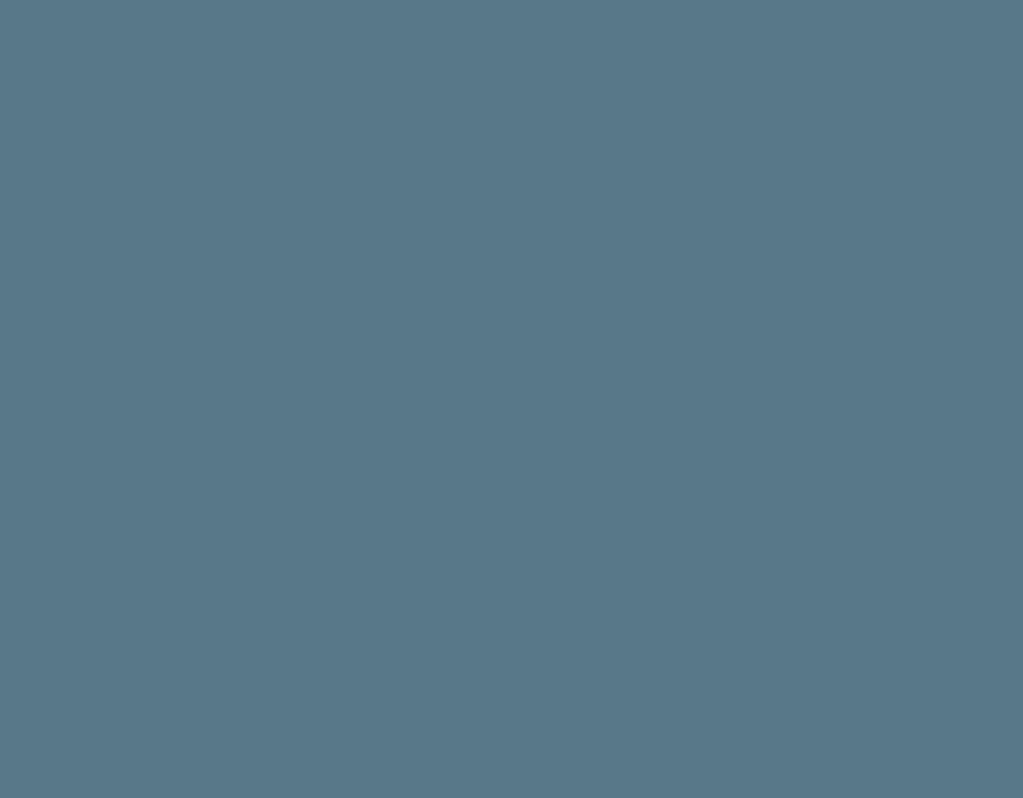
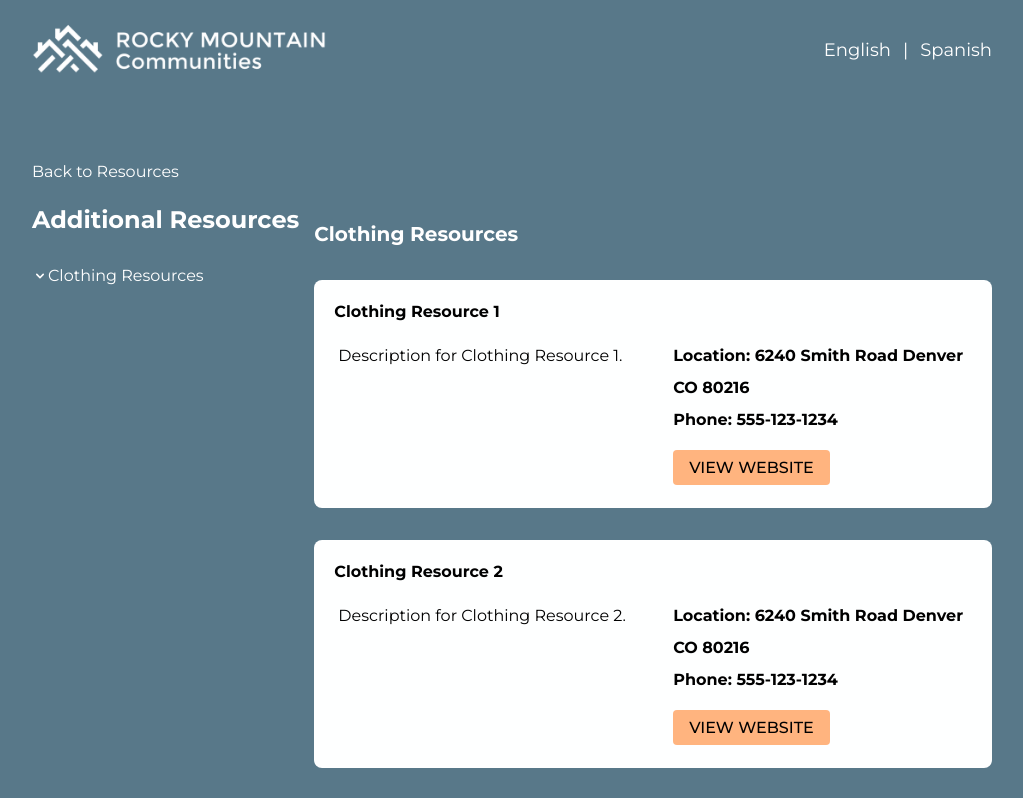
Before and after one commit to specollective/RMC-Resources, a Next.js app: page /additional-resources in a window 1280 px wide. Before the commit this address had no page. Shown: the top 798 px of the page, without its empty margins (128-1151 px from the left). Built offline with nearby package versions, Linux system fonts and the light colour scheme.

Commit message:
Update resources, correct type call

```diff
--- a/app/components/ResourcesSection.tsx
+++ b/app/components/ResourcesSection.tsx
@@ -2,10 +2,13 @@ import { capitalizeWords, formatTitleToId } from '@/app/utils/wordFormat';
 import ResourceCard from '@/app/components/ResourceCard';
 export interface Resource {
   title: string;
-  link: string;
   description: string;
   phone: string;
   location: string;
+  button: {
+    link: string;
+    text: string;
+  };
 }
 
 export interface ResourcesSectionProps {
--- /dev/null
+++ b/constants/resources/additional-resources/clothing-resources.json
@@ -0,0 +1,32 @@
+[
+  {
+    "title": "Clothing Resource 1",
+    "button": {
+      "text": "VIEW WEBSITE",
+      "link": "https://example.com/"
+    },
+    "description": "Description for Clothing Resource 1.",
+    "location": "6240 Smith Road Denver CO 80216",
+    "phone": "555-123-1234"
+  },
+  {
+    "title": "Clothing Resource 2",
+    "button": {
+      "text": "VIEW WEBSITE",
+      "link": "https://example.com/"
+    },
+    "description": "Description for Clothing Resource 2.",
+    "location": "6240 Smith Road Denver CO 80216",
+    "phone": "555-123-1234"
+  },
+  {
+    "title": "Clothing Resource 3",
+    "button": {
+      "text": "VIEW WEBSITE",
+      "link": "https://example.com/"
+    },
+    "description": "Description for Clothing Resource 3.",
+    "location": "6240 Smith Road Denver CO 80216",
+    "phone": "555-123-1234"
+  }
+]
--- a/constants/resourcesCategories.ts
+++ b/constants/resourcesCategories.ts
@@ -54,7 +54,7 @@ export const resourceCategories = [
     ],
   },
   {
-    id: 'additional-resourcse',
+    id: 'additional-resources',
     name: 'Additional Resources',
     topLinks: [
       { name: 'Clothing', link: 'https://drive.google.com/file/d/1aqmoxXj6rGWZPFBNp51aLV1aAfXvFf0P/view?usp=sharing' },
```
